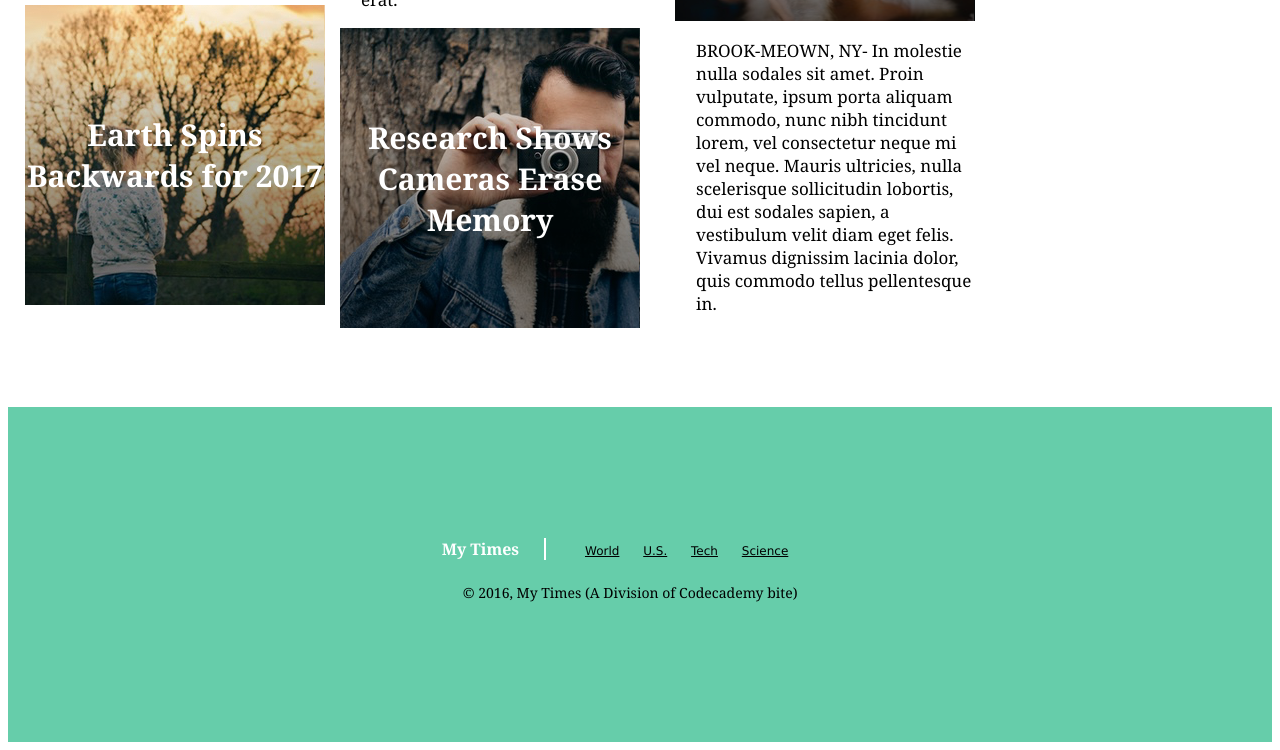
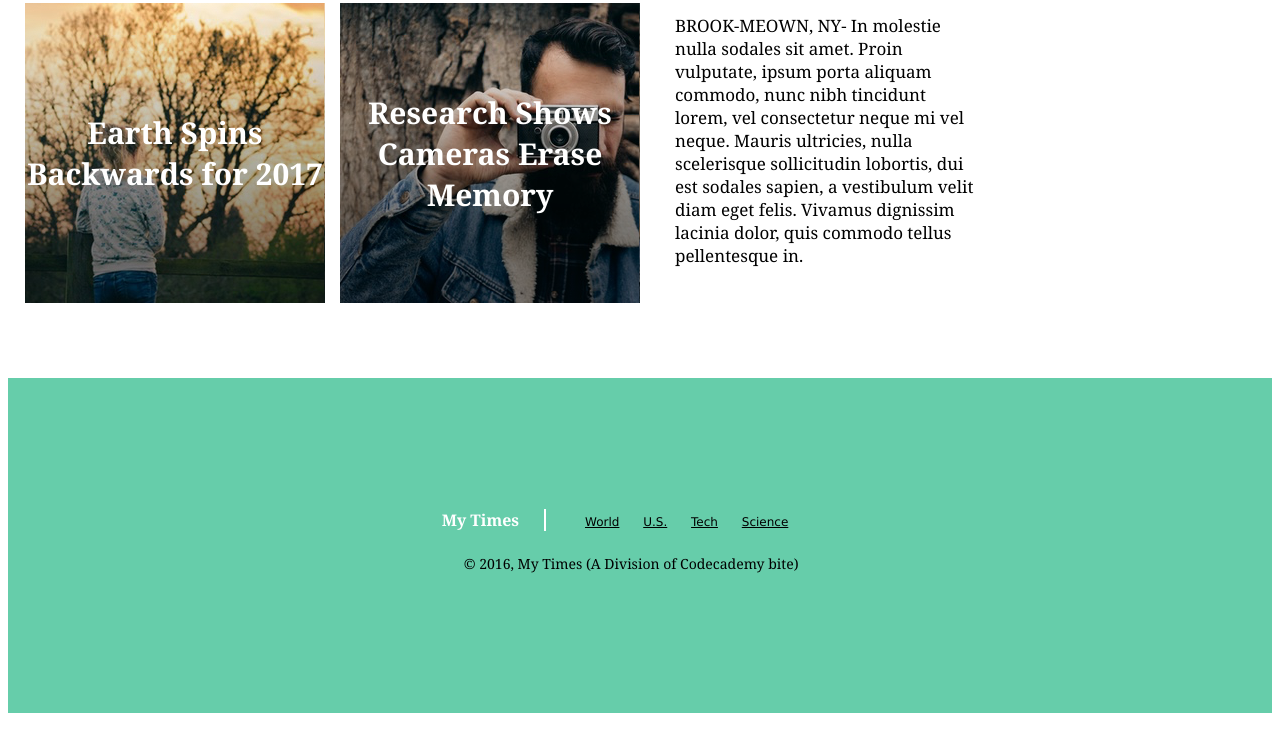
Before and after one commit to downtownDave/MyTimes, a plain HTML site: page index.htm in a window 1280 px wide. Shown: the part 962-1712 px from the top of the page. After the commit the page ends 1683 px from the top, so only its background shows below. Drawn offline with Linux system fonts and the light colour scheme.

Commit message:
Updated CSS.

```diff
--- a/resources/css/style.css
+++ b/resources/css/style.css
@@ -190,8 +190,8 @@ footer nav {
   display: inline-block;
 }
 
-p  {
+footer p  {
   padding-top: 1px;
   font-size: 14px;
-  padding-left: 21px;
+  padding-left: 22px;
 }
```
